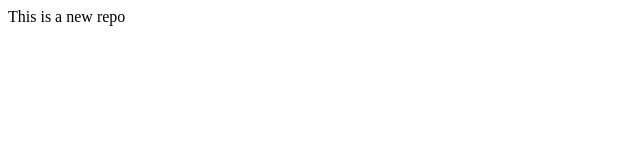
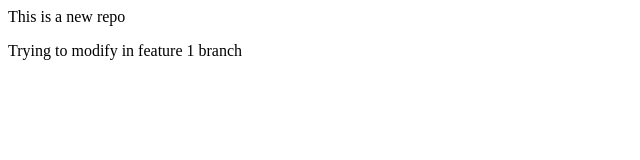
Before and after one commit to AnkithaShetty01/localrepo, a plain HTML site: page index.html in a window 1280 px wide. Shown: the whole page, without its empty margins (0-640 px from the left). Drawn offline with Linux system fonts and the light colour scheme.

Commit message:
Add new feature

```diff
--- a/index.html
+++ b/index.html
@@ -1 +1,2 @@
 <p>This is a new repo</p>
+<p>Trying to modify in feature 1 branch</p>
```
